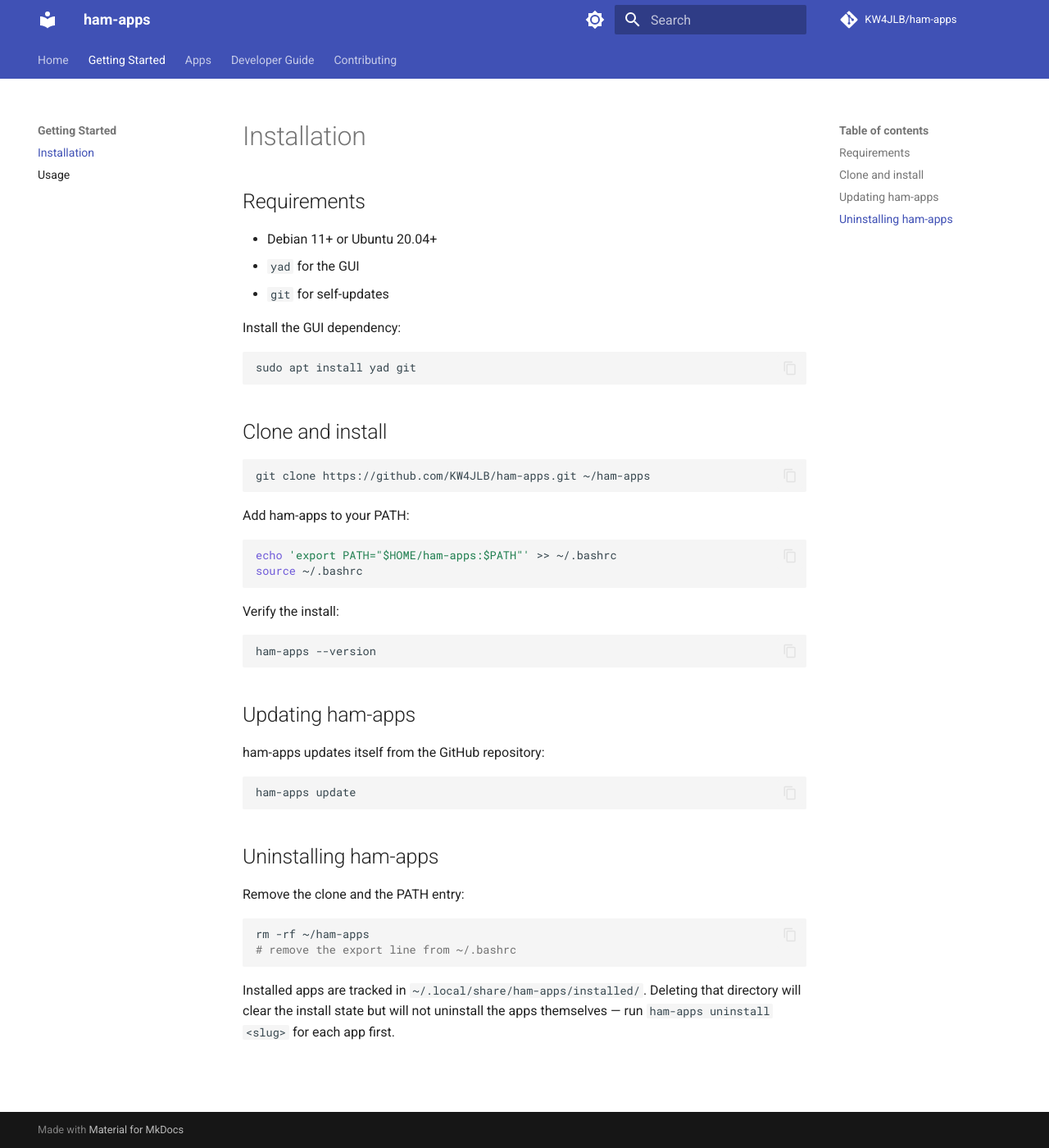
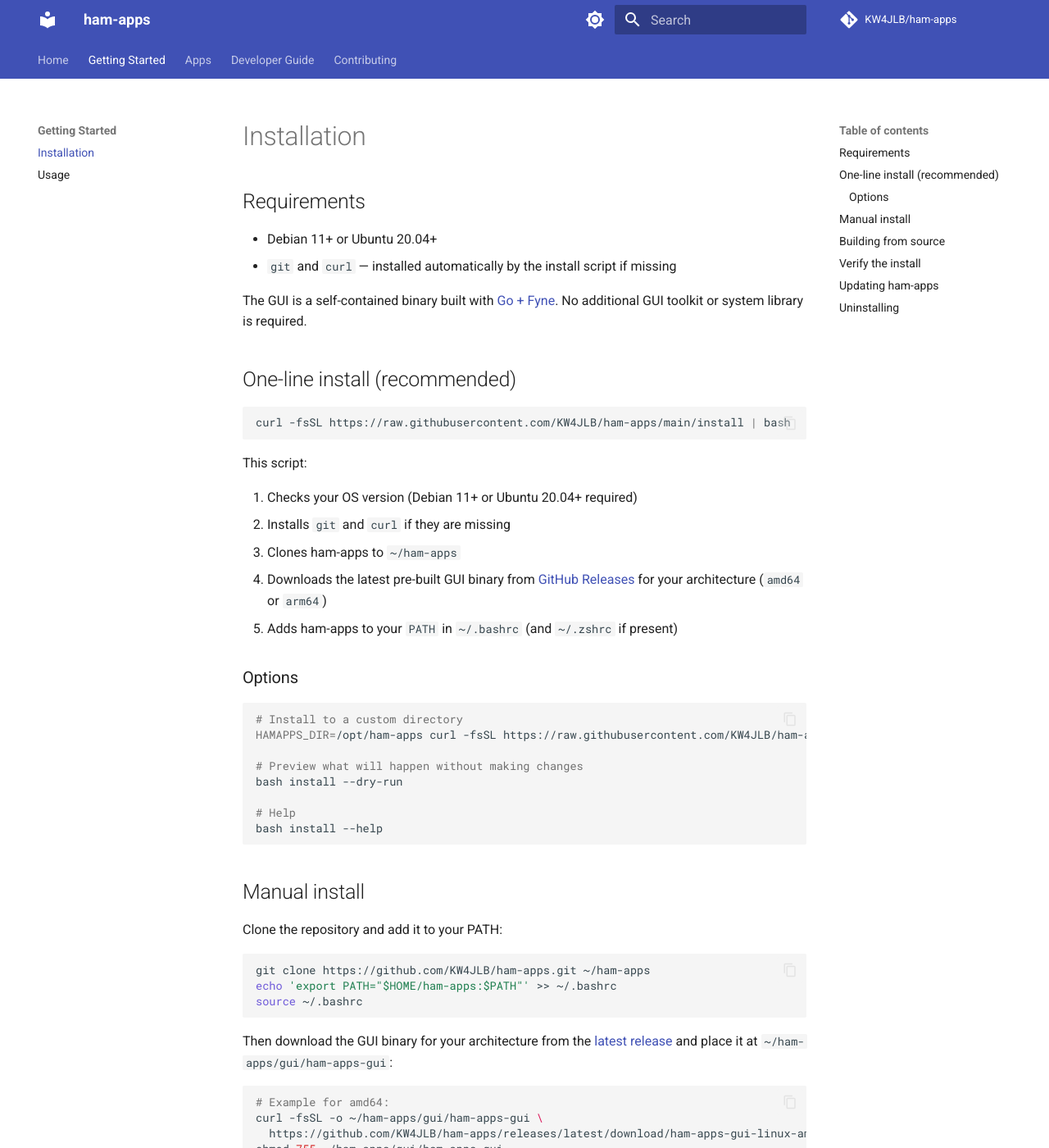
Before and after one commit to KW4JLB/ham-apps, an MkDocs documentation site: the page built from docs/getting-started/installation.md, in a window 1280 px wide and 1400 px high. Shown: the whole window at 82% size. Built offline with MkDocs 1.6.1 and Material for MkDocs 9.7.7, drawn with Linux system fonts in a browser that asks for light colours; comment, search, counter and statistics services are not loaded; some of the changed text lies outside the part shown.

Commit message:
feat(install): rename install.sh → install and update for Go+Fyne GUI
The project no longer depends on yad; the GUI is a self-contained
Go+Fyne binary distributed via GitHub Releases.

- Rename install.sh to install (no extension) via git mv
- Remove yad from install_deps(); add curl (needed for binary download)
- Update all internal filename references (header comments, usage text,
  examples) from install.sh to install
- Improve info log in install_gui_binary to include the release tag and
  architecture being downloaded
- Update dry-run stub: git/curl instead of git/yad
- README: update one-liner URL (install.sh → install), remove yad from
  requirements, add note about manual binary placement
- docs/getting-started/installation.md: full rewrite — one-liner at top,
  options table, manual install with per-arch curl example, build-from-
  source instructions (Go 1.26 + Fyne deps), update/uninstall sections

Co-Authored-By: Claude Sonnet 4.6 <noreply@anthropic.com>

````diff
--- a/docs/getting-started/installation.md
+++ b/docs/getting-started/installation.md
@@ -3,29 +3,72 @@
 ## Requirements
 
 - Debian 11+ or Ubuntu 20.04+
-- `yad` for the GUI
-- `git` for self-updates
+- `git` and `curl` — installed automatically by the install script if missing
 
-Install the GUI dependency:
+The GUI is a self-contained binary built with [Go + Fyne](https://fyne.io/). No additional GUI toolkit or system library is required.
+
+## One-line install (recommended)
 
 ```bash
-sudo apt install yad git
+curl -fsSL https://raw.githubusercontent.com/KW4JLB/ham-apps/main/install | bash
 ```
 
-## Clone and install
+This script:
+
+1. Checks your OS version (Debian 11+ or Ubuntu 20.04+ required)
+2. Installs `git` and `curl` if they are missing
+3. Clones ham-apps to `~/ham-apps`
+4. Downloads the latest pre-built GUI binary from [GitHub Releases](https://github.com/KW4JLB/ham-apps/releases/latest) for your architecture (`amd64` or `arm64`)
+5. Adds ham-apps to your `PATH` in `~/.bashrc` (and `~/.zshrc` if present)
+
+### Options
+
+```bash
+# Install to a custom directory
+HAMAPPS_DIR=/opt/ham-apps curl -fsSL https://raw.githubusercontent.com/KW4JLB/ham-apps/main/install | bash
+
+# Preview what will happen without making changes
+bash install --dry-run
+
+# Help
+bash install --help
+```
+
+## Manual install
+
+Clone the repository and add it to your PATH:
 
 ```bash
 git clone https://github.com/KW4JLB/ham-apps.git ~/ham-apps
-```
-
-Add ham-apps to your PATH:
-
-```bash
 echo 'export PATH="$HOME/ham-apps:$PATH"' >> ~/.bashrc
 source ~/.bashrc
 ```
 
-Verify the install:
+Then download the GUI binary for your architecture from the [latest release](https://github.com/KW4JLB/ham-apps/releases/latest) and place it at `~/ham-apps/gui/ham-apps-gui`:
+
+```bash
+# Example for amd64:
+curl -fsSL -o ~/ham-apps/gui/ham-apps-gui \
+  https://github.com/KW4JLB/ham-apps/releases/latest/download/ham-apps-gui-linux-amd64
+chmod 755 ~/ham-apps/gui/ham-apps-gui
+```
+
+## Building from source
+
+Requires Go 1.26+ and the Fyne build dependencies:
+
+```bash
+sudo apt-get install -y pkg-config libgl1-mesa-dev libx11-dev \
+  libxrandr-dev libxinerama-dev libxcursor-dev libxi-dev libxxf86vm-dev
+
+git clone https://github.com/KW4JLB/ham-apps.git ~/ham-apps
+cd ~/ham-apps/gui
+make build
+```
+
+The binary is written to `~/ham-apps/gui/ham-apps-gui`.
+
+## Verify the install
 
 ```bash
 ham-apps --version
@@ -33,19 +76,17 @@ ham-apps --version
 
 ## Updating ham-apps
 
-ham-apps updates itself from the GitHub repository:
-
 ```bash
 ham-apps update
 ```
 
-## Uninstalling ham-apps
+This runs a `git pull` in the installation directory. To update the GUI binary, re-run the install script or download a new binary from the [releases page](https://github.com/KW4JLB/ham-apps/releases).
 
-Remove the clone and the PATH entry:
+## Uninstalling
 
 ```bash
 rm -rf ~/ham-apps
 # remove the export line from ~/.bashrc
 ```
 
-Installed apps are tracked in `~/.local/share/ham-apps/installed/`. Deleting that directory will clear the install state but will not uninstall the apps themselves — run `ham-apps uninstall <slug>` for each app first.
+Installed app state is tracked in `~/.local/share/ham-apps/installed/`. Removing that directory clears the state but does not uninstall the apps themselves — run `ham-apps uninstall <slug>` for each app first.
````
Also changed, not shown: README.md (+5 -4 lines), 2 other files.
